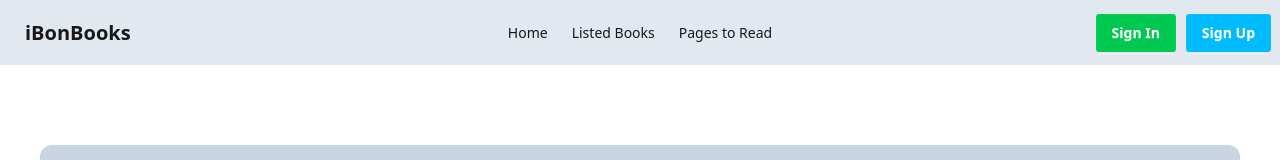
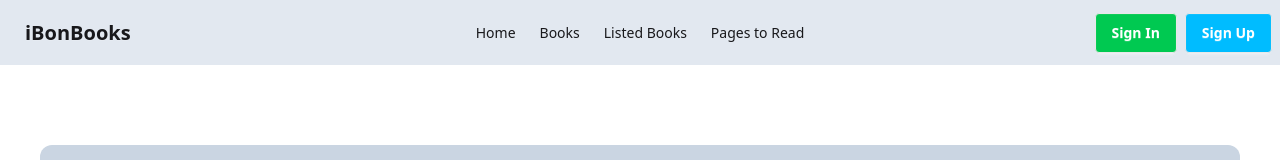
Before and after one commit to officialbondondatta/ibonBooks, a Next.js app: page / in a window 1280 px wide. Shown: the top 160 px of the page. Built offline with nearby package versions, Linux system fonts and the light colour scheme.

Commit message:
modified navbar links

```diff
--- a/src/app/components/shared/Navbar.tsx
+++ b/src/app/components/shared/Navbar.tsx
@@ -3,7 +3,8 @@ import { GiHamburgerMenu } from "react-icons/gi";
 const Navbar = () => {
     const navLinks = <>
         <li><Link href={"/"}>Home</Link></li>
-        <li><Link href={"/books"}>Listed Books</Link></li>
+        <li><Link href={"/books"}>Books</Link></li>
+        <li><Link href={"/listedbooks"}>Listed Books</Link></li>
         <li><Link href={"/"}>Pages to Read</Link></li>
     </>
     return (
```
